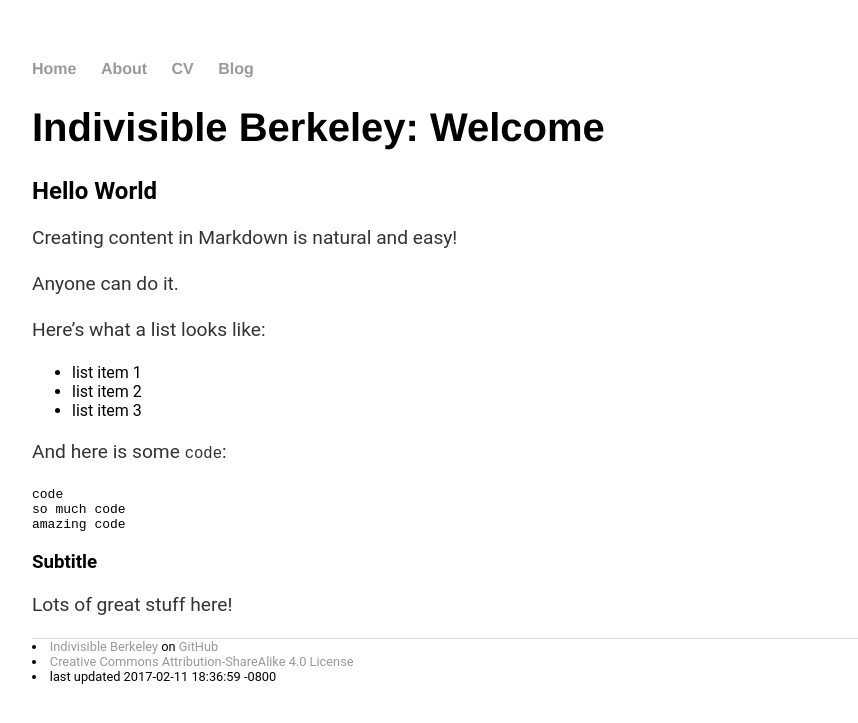
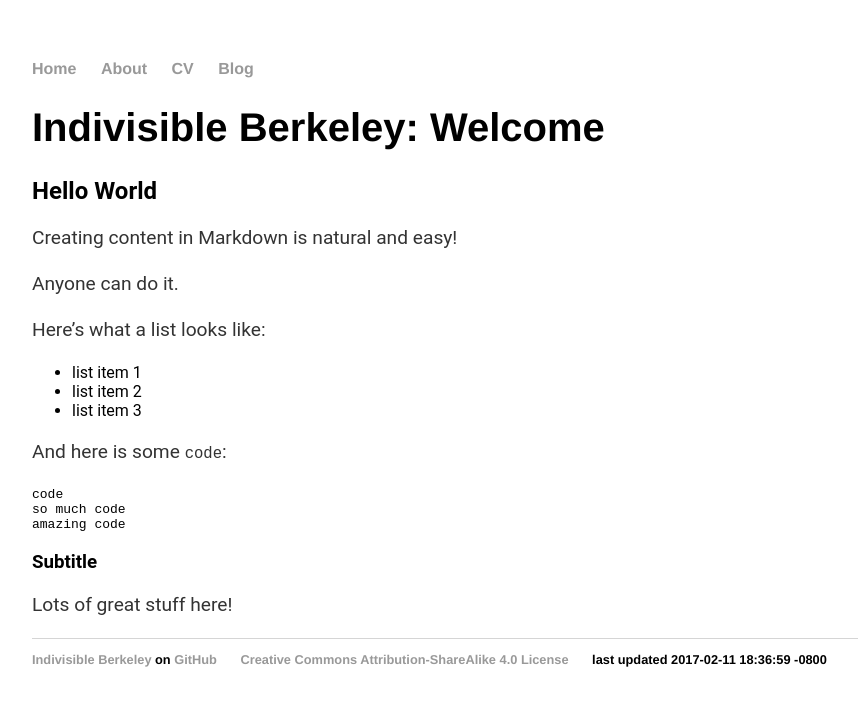
Before and after one commit to bc-design/www-ib, a Jekyll site: the page built from index.md, in a window 1280 px wide. Shown: the top 723 px of the page, without its empty margins (160-1018 px from the left). Built offline with Jekyll 4.4.1, drawn with Linux system fonts in a browser that asks for light colours.

Commit message:
fixing footer

```diff
--- a/_includes/footer.html
+++ b/_includes/footer.html
@@ -1,4 +1,4 @@
-<div id="footer-wrap">
+<ul>
   <li>
     <a href="http://curtislab.org">Indivisible Berkeley</a>
         on <a href="http://github.com/bc-design/www-ib">GitHub</a>
@@ -7,4 +7,4 @@
         Creative Commons Attribution-ShareAlike 4.0 License</a>
   <li>
     last updated {{ site.time }}
-</div>
+</ul>
```
